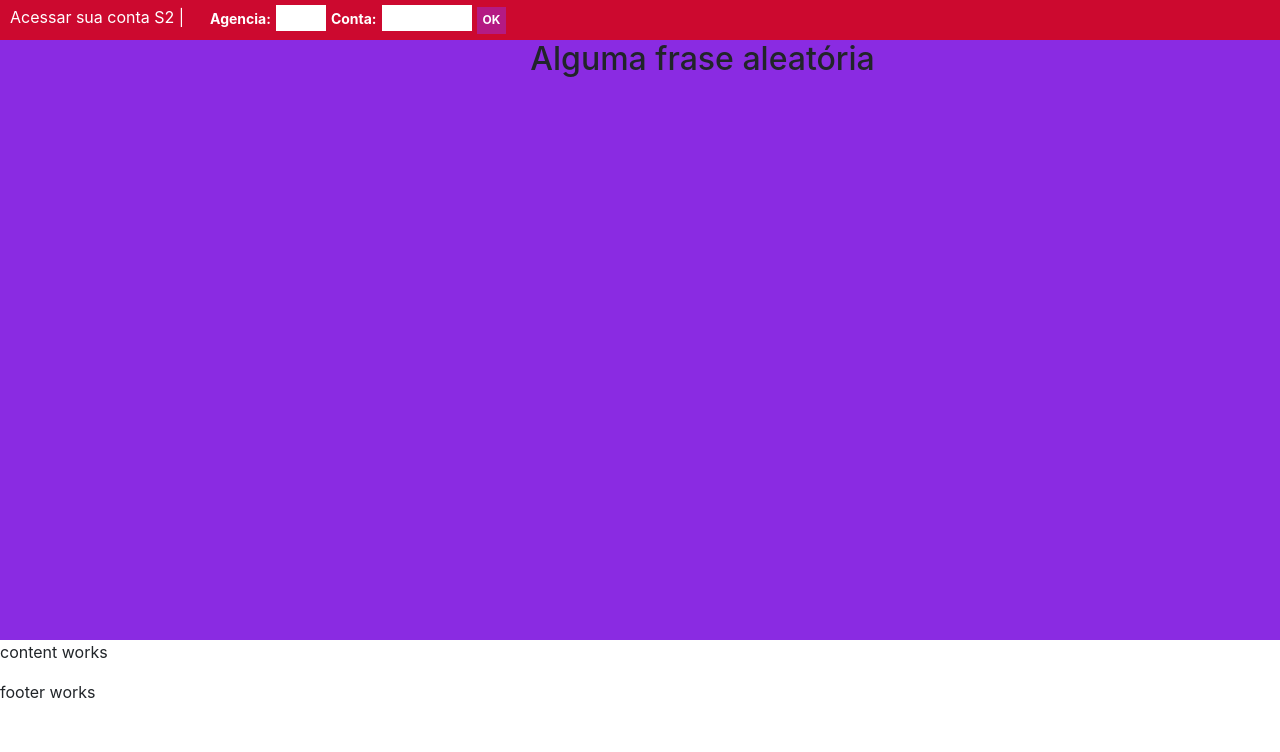
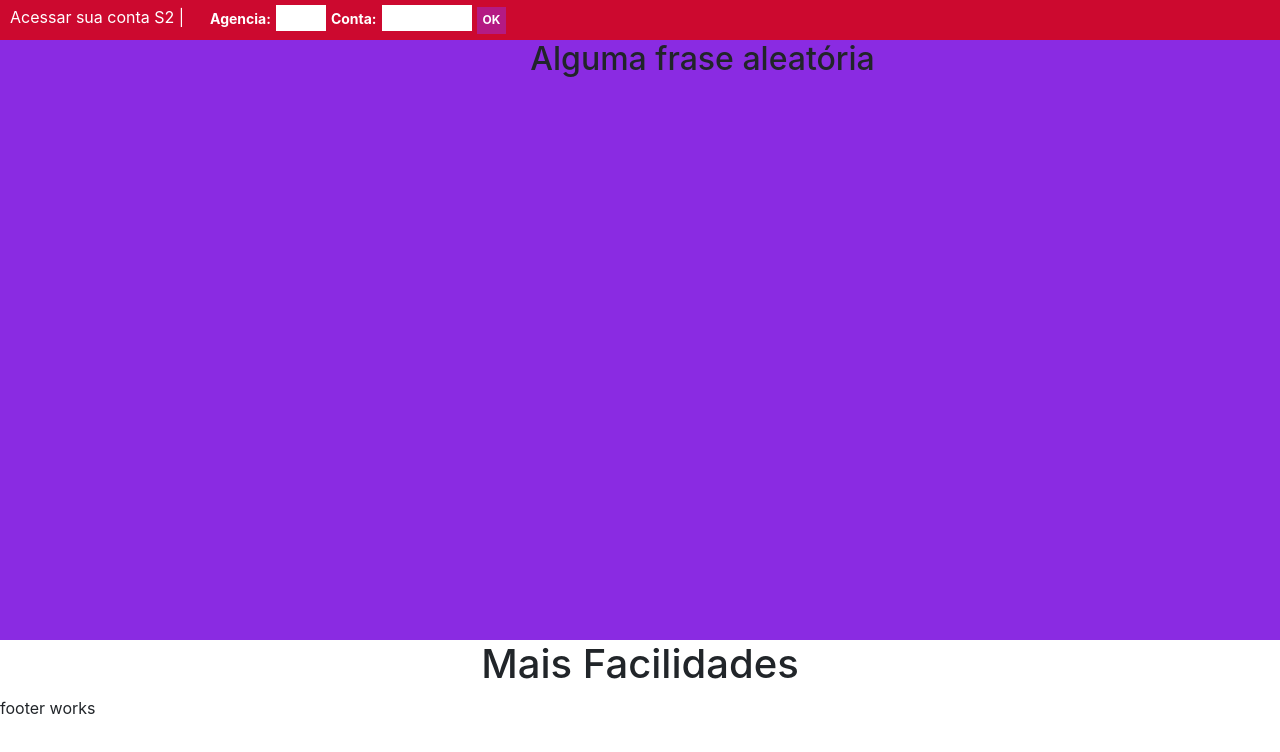
Before and after one commit to Diegolaquino/SoftBank, an Angular app in the folder softbank-client/: page / in a window 1280 px wide. Shown: the top 752 px of the page. Built offline with nearby package versions, Linux system fonts and the light colour scheme.

Commit message:
informações content

```diff
--- a/softbank-client/src/app/content/content.component.css
+++ b/softbank-client/src/app/content/content.component.css
@@ -0,0 +1,3 @@
+.content{
+    width: 100%;
+}
--- a/softbank-client/src/app/content/content.component.html
+++ b/softbank-client/src/app/content/content.component.html
@@ -1 +1,5 @@
-<p>content works</p>
+<div class="content">
+    <div class="container">
+        <h1 class="text-center">Mais Facilidades</h1>
+    </div>
+</div>
```
